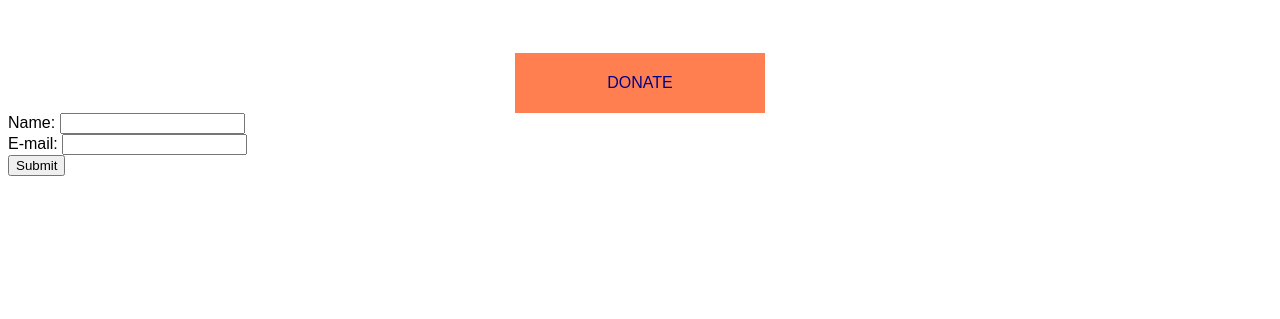
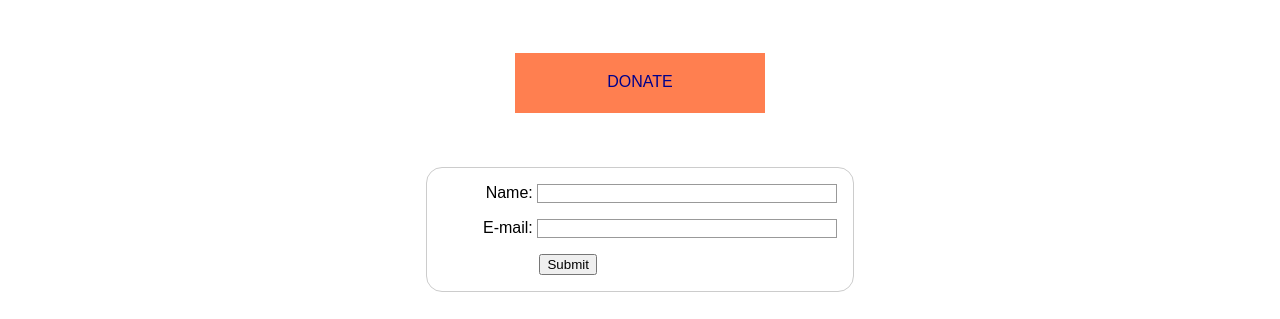
Before and after one commit to tlcpack/ncdp, a plain HTML site: page index.html in a window 1280 px wide. Shown: the part 481-800 px from the top of the page. Drawn offline with Linux system fonts and the light colour scheme.

Commit message:
added some button styling

```diff
--- a/index.html
+++ b/index.html
@@ -27,9 +27,11 @@
         <div class="biopic"><img src="pics/Taylor Cooke Headshot (Cohort 4).jpg" style="width: 200px; height: auto; border: solid; border-radius: 30px;"><br><br></div>
     </div><br><br>
 
-    <div class="wrapper"><a href=""><div class="donate">
+    <div class="donate_wrapper"><a href=""><div class="donate">
         <div class="donate_button">DONATE</div>
-    </div></a></div>
+    </div></a></div><br><br><br>
+
+<!-- using basic HTML form guide from MDN: https://developer.mozilla.org/en-US/docs/Learn/HTML/Forms/Your_first_HTML_form -->
 
     <div class="contact_form">
         <form action="" method="POST">
--- a/styles.css
+++ b/styles.css
@@ -36,11 +36,13 @@
     margin: 20px;
 }
 
-.donate {
+.donate_wrapper {
     display: flex;
     justify-content: center;
+}
+
+.donate {
     text-align: center;
-    align-items: center;
     width: 250px;
     height: 60px;
     background-color: coral;
@@ -57,7 +59,46 @@ a {
     text-decoration: none;
 }
 
-.wrapper {
-    display: flex;
+.contact_form {
+    display:flex;
     justify-content: center;
 }
+
+form {
+    padding: 1em;
+    border: 1px solid #CCC;
+    border-radius: 1em;
+}
+
+form div + div {
+    margin-top: 1em;
+}
+
+label {
+    display: inline-block;
+    width: 90px;
+    text-align: right;
+}
+
+input, textarea {
+    width: 300px;
+    box-sizing: border-box;
+    border: 1px solid #999;
+}
+
+input:focus, textarea:focus {
+    border-color: #000;
+}
+
+textarea {
+    vertical-align: top;
+    height: 5em;
+}
+
+.button {
+    padding-left: 90px;
+}
+
+button {
+    margin-left: .5em;
+}
```
